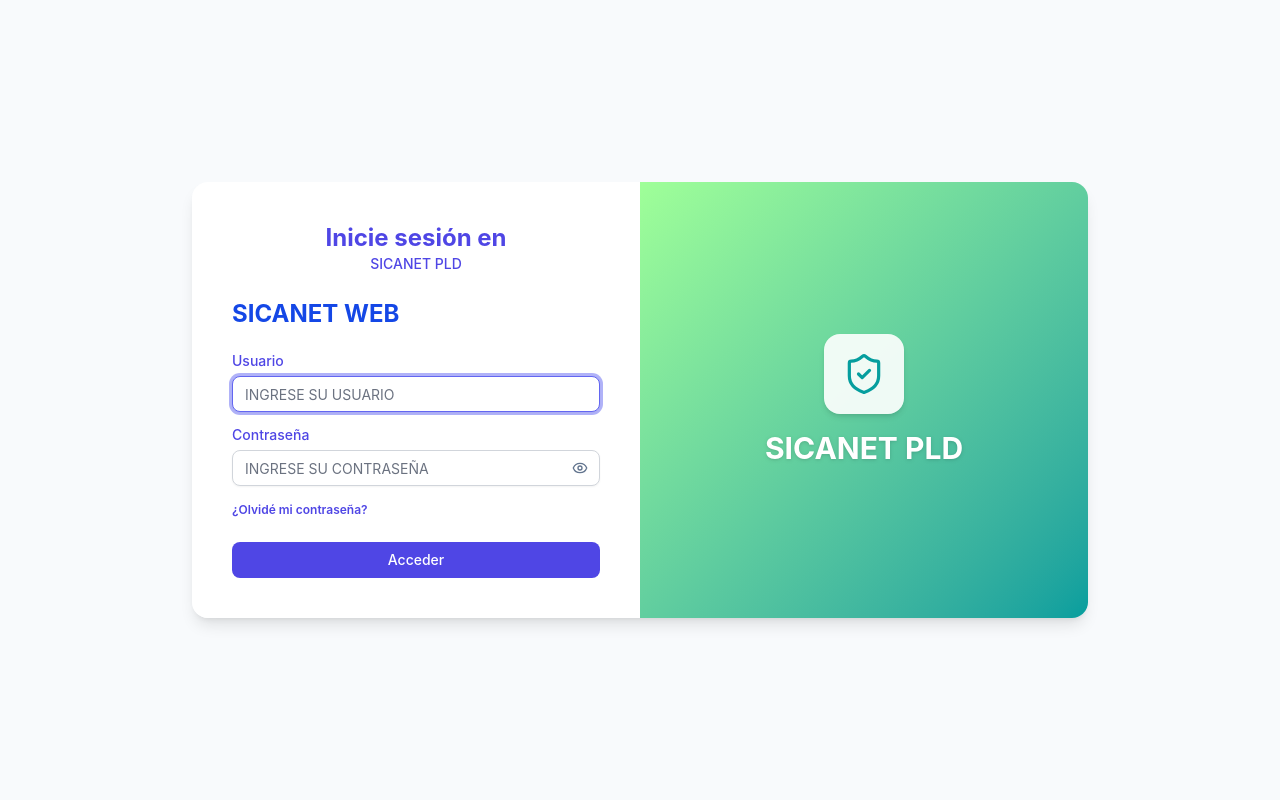
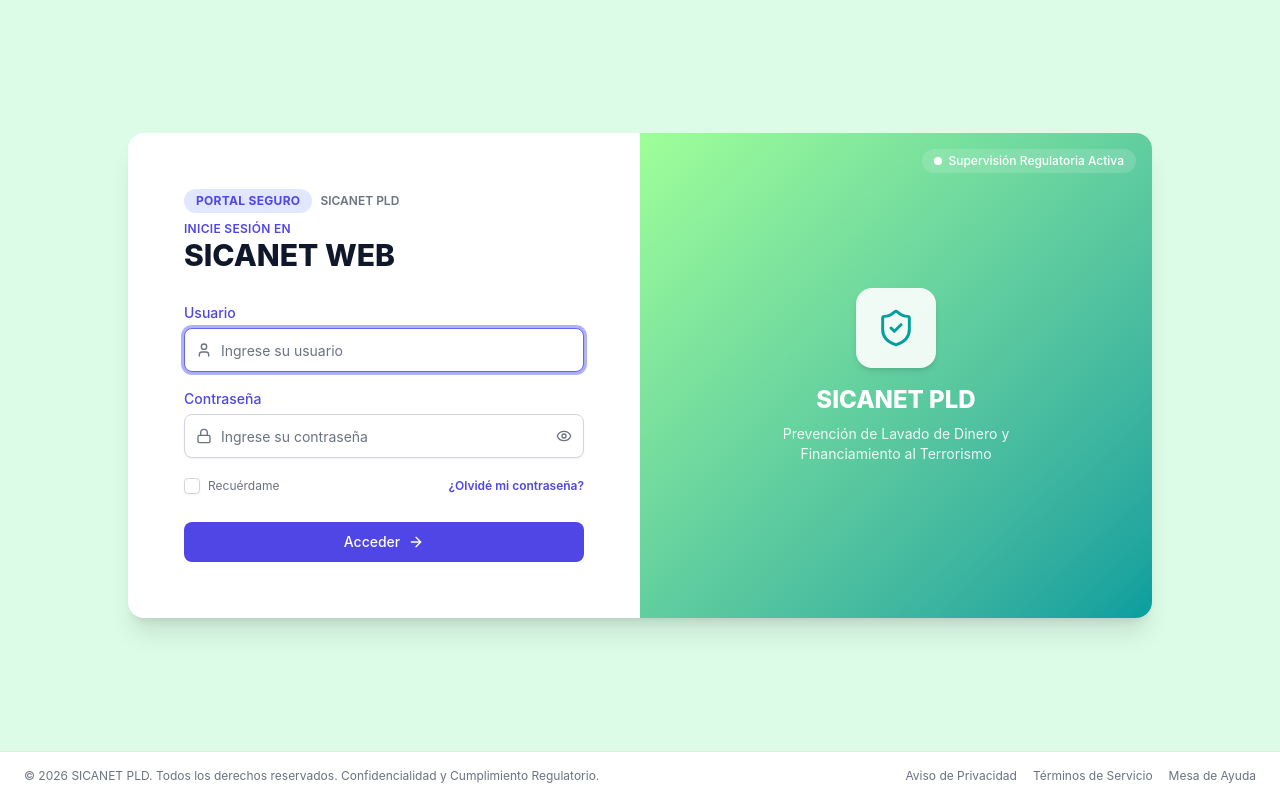
Before and after one commit to iMissael/PLD-FRONT-END, a React (Vite) app: page /SICANETSC/PLD/1/login in a window 1280 px wide. Built offline with nearby package versions, Linux system fonts and the light colour scheme; no server answers.

Commit message:
actualizacion de login

```diff
--- a/src/features/auth/components/LoginForm.tsx
+++ b/src/features/auth/components/LoginForm.tsx
@@ -1,10 +1,11 @@
 import { zodResolver } from "@hookform/resolvers/zod";
-import { Eye, EyeOff } from "lucide-react";
+import { ArrowRight, Eye, EyeOff, Lock, User } from "lucide-react";
 import { useState } from "react";
 import { useForm } from "react-hook-form";
 import { useNavigate, useParams } from "react-router-dom";
 import { toast } from "sonner";
 import { Button } from "@/shared/components/ui/button";
+import { Checkbox } from "@/shared/components/ui/checkbox";
 import { useTenantNombre } from "@/shared/tenant/useTenantNombre";
 import {
   Form,
@@ -57,23 +58,44 @@ export function LoginForm() {
   }
 
   return (
+    <div className="flex flex-col gap-8">
+      <div className="flex flex-col gap-2">
+        <div className="flex items-center gap-2">
+          <span className="bg-primary-soft text-primary rounded-full px-3 py-1 text-xs font-bold tracking-wide uppercase">
+            Portal Seguro
+          </span>
+          <span className="text-muted-foreground text-xs font-semibold">SICANET PLD</span>
+        </div>
+        <div>
+          <p className="text-primary text-xs font-semibold tracking-wide uppercase">
+            Inicie sesión en
+          </p>
+          <h2 className="text-foreground text-3xl leading-tight font-extrabold uppercase">
+            {nombre}
+          </h2>
+        </div>
+      </div>
+
       <Form {...form}>
-       <h2 className="text-2xl font-bold text-blue-700 uppercase">{nombre}</h2>
-      <form onSubmit={form.handleSubmit(onSubmit)} className="grid gap-4">
+        <form onSubmit={form.handleSubmit(onSubmit)} className="grid gap-5">
           <FormField
             control={form.control}
             name="username"
             render={({ field }) => (
               <FormItem>
                 <FormLabel className="text-primary">Usuario</FormLabel>
+                <div className="relative">
+                  <User className="text-muted-foreground pointer-events-none absolute inset-y-0 left-0 my-auto size-4 ml-3" />
                   <FormControl>
                     <Input
+                      className="h-11 pl-9"
                       autoComplete="USUARIO"
                       autoFocus
-                  placeholder="INGRESE SU USUARIO"
+                      placeholder="Ingrese su usuario"
                       {...field}
                     />
                   </FormControl>
+                </div>
                 <FormMessage />
               </FormItem>
             )}
@@ -85,19 +107,20 @@ export function LoginForm() {
               <FormItem>
                 <FormLabel className="text-primary">Contraseña</FormLabel>
                 <div className="relative">
+                  <Lock className="text-muted-foreground pointer-events-none absolute inset-y-0 left-0 my-auto size-4 ml-3" />
                   <FormControl>
                     <Input
-                    className="pr-9"
+                      className="h-11 px-9"
                       type={mostrarPassword ? "text" : "password"}
                       autoComplete="current-password"
-                    placeholder="INGRESE SU CONTRASEÑA"
+                      placeholder="Ingrese su contraseña"
                       {...field}
                     />
                   </FormControl>
                   <button
                     type="button"
                     onClick={() => setMostrarPassword((v) => !v)}
-                  className="absolute inset-y-0 right-0 flex items-center rounded-md px-3 text-slate-500 hover:bg-slate-100"
+                    className="text-muted-foreground hover:bg-accent absolute inset-y-0 right-0 flex items-center rounded-md px-3"
                     aria-label={
                       mostrarPassword ? "Ocultar contraseña" : "Mostrar contraseña"
                     }
@@ -114,7 +137,23 @@ export function LoginForm() {
             )}
           />
           <div className="flex items-center justify-between">
-
+            <FormField
+              control={form.control}
+              name="recordarme"
+              render={({ field }) => (
+                <FormItem className="flex flex-row items-center gap-2 space-y-0">
+                  <FormControl>
+                    <Checkbox
+                      checked={field.value}
+                      onCheckedChange={field.onChange}
+                    />
+                  </FormControl>
+                  <FormLabel className="text-muted-foreground text-xs font-normal">
+                    Recuérdame
+                  </FormLabel>
+                </FormItem>
+              )}
+            />
             <button
               type="button"
               onClick={() =>
@@ -125,10 +164,23 @@ export function LoginForm() {
               ¿Olvidé mi contraseña?
             </button>
           </div>
-        <Button type="submit" className="mt-2 w-full" disabled={login.isPending}>
-          {login.isPending ? "Iniciando sesión…" : "Acceder"}
+          <Button
+            type="submit"
+            size="lg"
+            className="mt-2 w-full gap-2"
+            disabled={login.isPending}
+          >
+            {login.isPending ? (
+              "Iniciando sesión…"
+            ) : (
+              <>
+                Acceder
+                <ArrowRight className="size-4" />
+              </>
+            )}
           </Button>
         </form>
       </Form>
+    </div>
   );
 }
--- a/src/features/auth/pages/LoginPage.tsx
+++ b/src/features/auth/pages/LoginPage.tsx
@@ -1,24 +1,66 @@
 import { ShieldCheck } from "lucide-react";
+import { toast } from "sonner";
 import { LoginForm } from "@/features/auth/components/LoginForm";
+
+const anioActual = new Date().getFullYear();
 
 export function LoginPage() {
   return (
-    <div className="flex min-h-svh items-center justify-center px-4 py-10">
-      <div className="grid w-full max-w-4xl overflow-hidden rounded-2xl shadow-lg md:grid-cols-2">
-        <div className="bg-card flex flex-col justify-center gap-6 p-10">
-          <div className="text-center">
-            <h1 className="text-primary text-2xl font-bold">Inicie sesión en</h1>
-            <p className="text-primary text-sm font-medium">SICANET PLD</p>
+    <div className="flex min-h-svh flex-col">
+      <main className="bg-nav-soft flex flex-1 items-center justify-center p-6 sm:p-10">
+        <div className="bg-card grid w-full max-w-5xl overflow-hidden rounded-2xl shadow-xl md:grid-cols-2">
+          <div className="p-10 sm:p-14">
+            <LoginForm />
           </div>
-          <LoginForm />
+
+          <div className="from-brand-mint to-brand-teal relative hidden flex-col items-center justify-center gap-4 bg-gradient-to-br p-14 text-center md:flex">
+            <span className="absolute top-4 right-4 flex items-center gap-1.5 rounded-full bg-white/15 px-3 py-1 text-xs font-medium text-white backdrop-blur-sm">
+              <span className="size-2 rounded-full bg-white" />
+              Supervisión Regulatoria Activa
+            </span>
+
+            <span className="flex size-20 items-center justify-center rounded-2xl bg-white/90 shadow-md">
+              <ShieldCheck className="text-brand-teal size-10" strokeWidth={1.75} />
+            </span>
+            <div>
+              <p className="text-2xl font-extrabold text-white">SICANET PLD</p>
+              <p className="mt-2 max-w-xs text-sm text-white/90">
+                Prevención de Lavado de Dinero y Financiamiento al Terrorismo
+              </p>
+            </div>
+          </div>
         </div>
-        <div className="from-brand-mint to-brand-teal hidden flex-col items-center justify-center gap-4 bg-gradient-to-br p-10 md:flex">
-          <span className="flex size-20 items-center justify-center rounded-2xl bg-white/90 shadow-md">
-            <ShieldCheck className="text-brand-teal size-11" strokeWidth={1.75} />
-          </span>
-          <span className="text-3xl font-bold text-white drop-shadow">SICANET PLD</span>
+      </main>
+
+      <footer className="bg-card border-border text-muted-foreground flex flex-wrap items-center justify-between gap-2 border-t px-6 py-4 text-xs">
+        <p>
+          © {anioActual} SICANET PLD. Todos los derechos reservados. Confidencialidad y
+          Cumplimiento Regulatorio.
+        </p>
+        <div className="flex items-center gap-4">
+          <button
+            type="button"
+            onClick={() => toast.info("Disponible próximamente.")}
+            className="hover:text-foreground hover:underline"
+          >
+            Aviso de Privacidad
+          </button>
+          <button
+            type="button"
+            onClick={() => toast.info("Disponible próximamente.")}
+            className="hover:text-foreground hover:underline"
+          >
+            Términos de Servicio
+          </button>
+          <button
+            type="button"
+            onClick={() => toast.info("Escribe a soporte@sicanet.com para recibir ayuda.")}
+            className="hover:text-foreground hover:underline"
+          >
+            Mesa de Ayuda
+          </button>
         </div>
-      </div>
+      </footer>
     </div>
   );
 }
```
Lines whose indentation alone changed are shown as unchanged.
